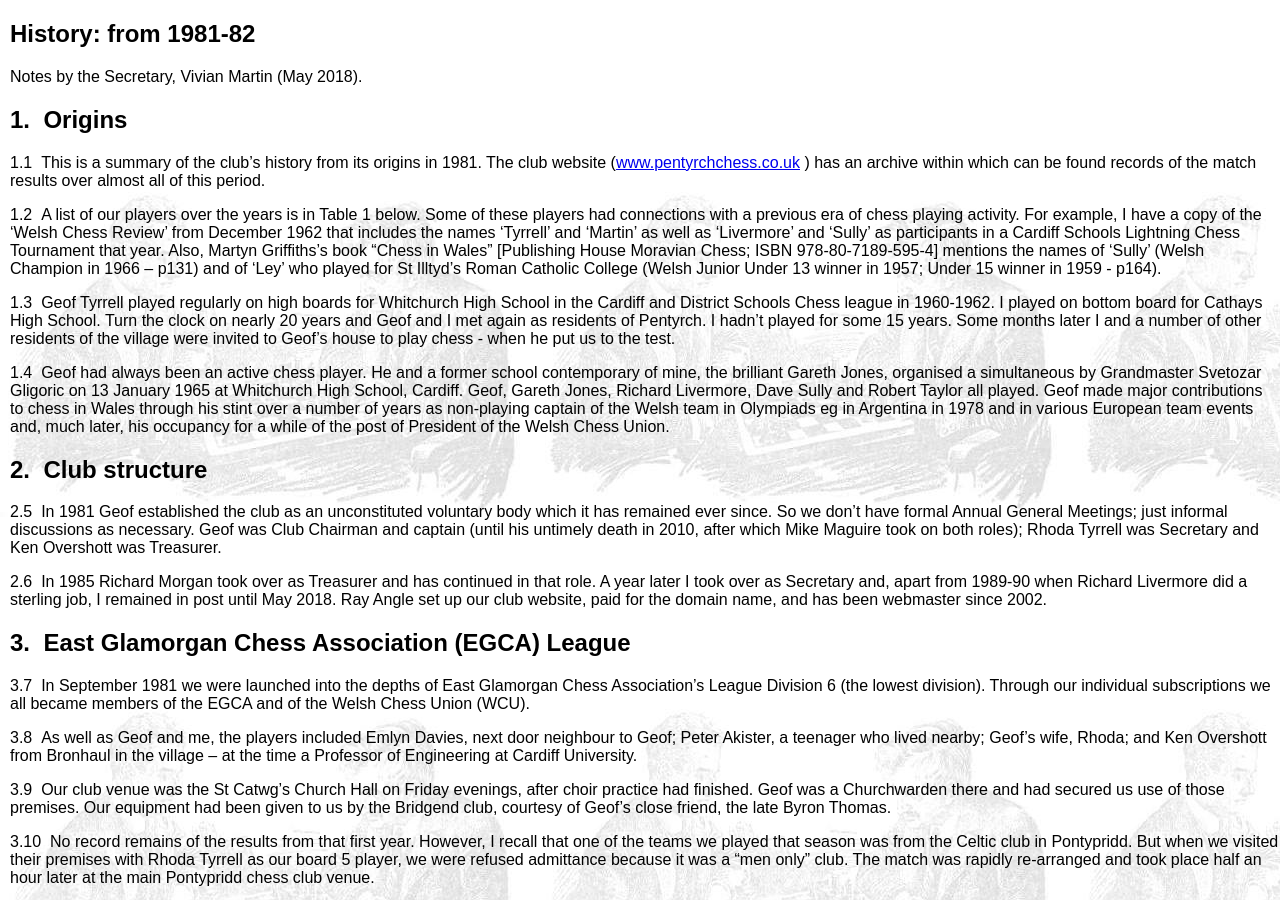
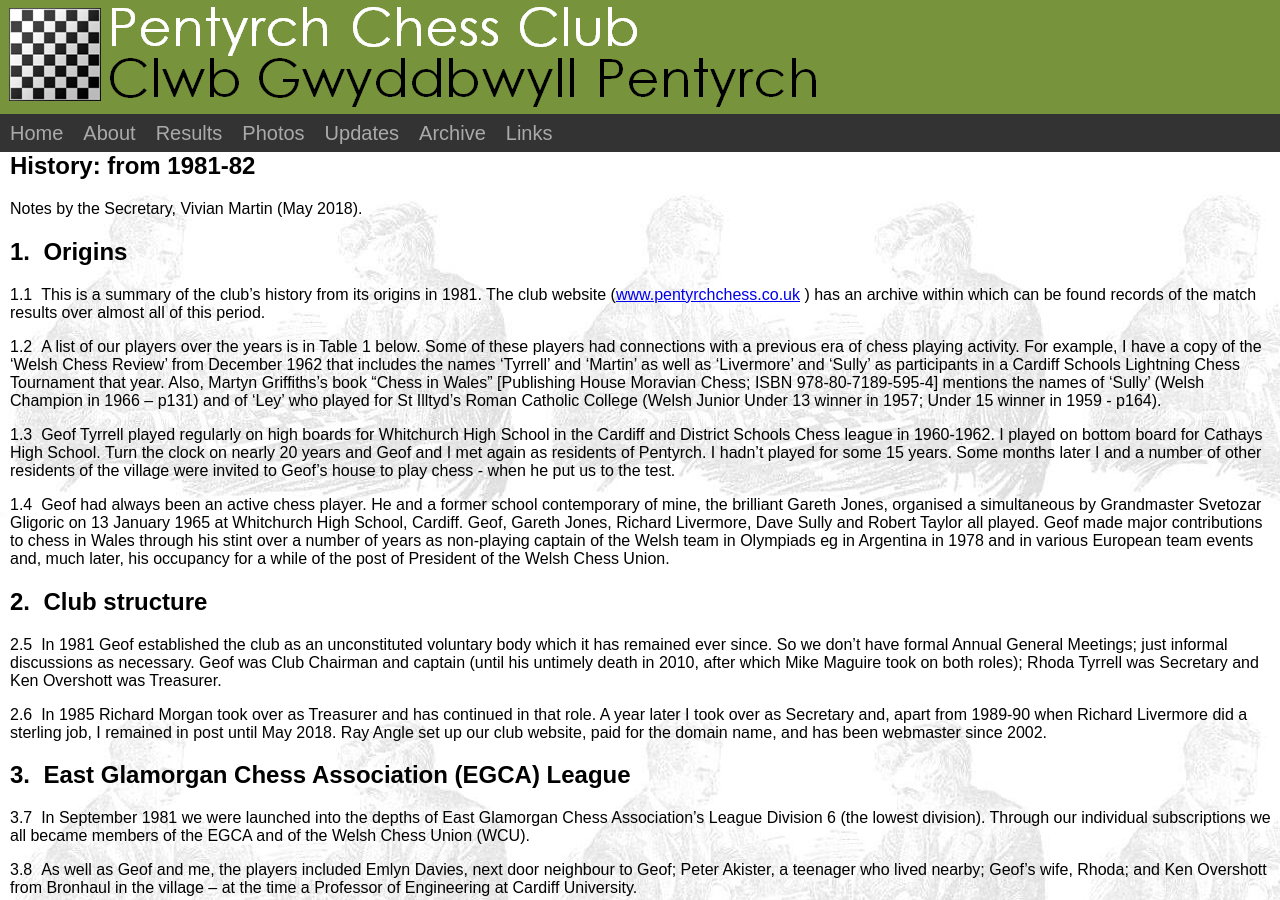
Before and after one commit to PentyrchChess/PentyrchChess.github.io, a Jekyll site: the page built from club_history.html, in a window 1280 px wide and 900 px high. Built offline with Jekyll 4.4.1, drawn with Linux system fonts in a browser that asks for light colours; some of the changed lines change nothing that is shown.

Commit message:
fix missing header for club history

```diff
--- a/club_history.html
+++ b/club_history.html
@@ -1,7 +1,10 @@
+---
+title: Club History
+---
 <!DOCTYPE html>
 <html lang="en">
 <head>
-    <title>Pentyrch Chess Club History</title>
+    <title>{{ site.title }}</title>
     <meta content="text/html; charset=utf-8" http-equiv="content-type">
     <link rel="SHORTCUT ICON" href="/favicon.ico"/>
     <link rel="ICON" type="image/vnd.microsoft.icon" href="/favicon.ico"/>
@@ -73,7 +76,7 @@
   </style>
 </head>
 <body style="margin:0px;">
-    <!--#include file="header.html" -->
+    {% include header.html %}
 
   <section id="general-history">
     <h1>History: from 1981-82</h1>
```
